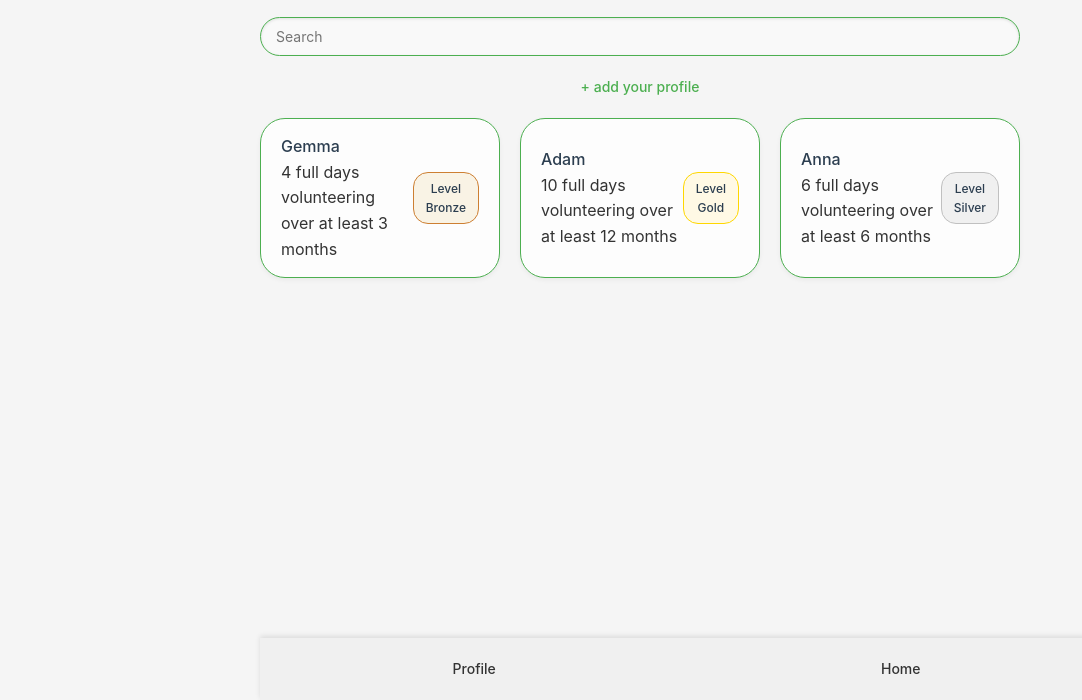
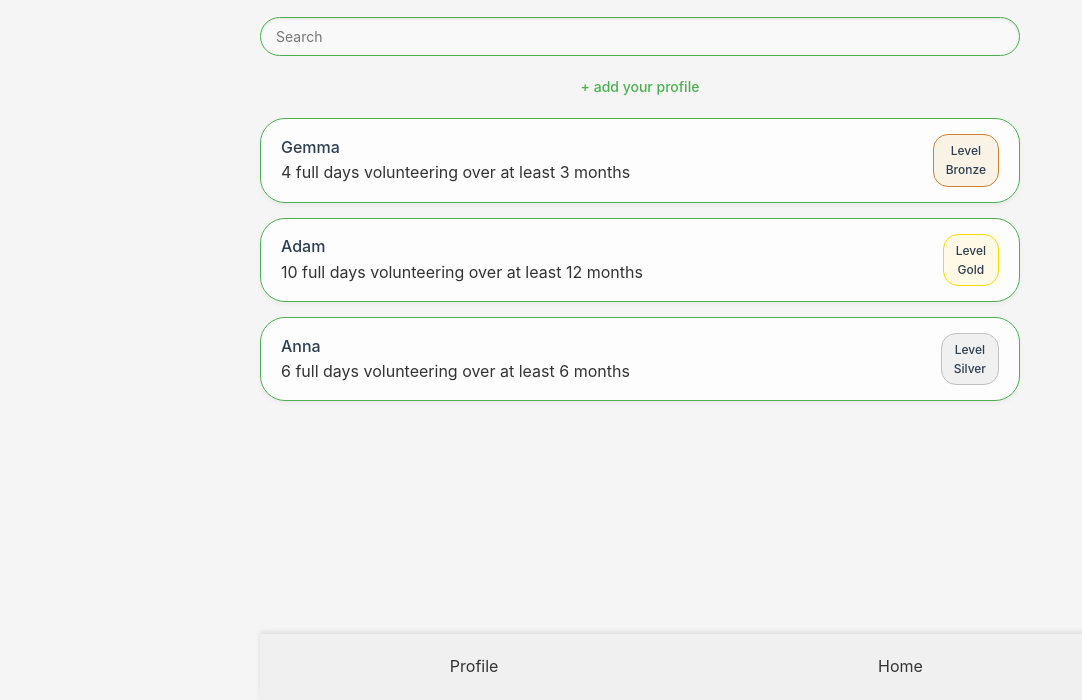
Before and after one commit to tkellett/naturehero, a plain HTML site: page social.html in a window 1280 px wide. Shown: the part 100-800 px from the top of the page, without its empty margins (0-1082 px from the left). Drawn offline with Linux system fonts and the light colour scheme.

Commit message:
css file changed

```diff
--- a/css/style.css
+++ b/css/style.css
@@ -43,15 +43,14 @@ body {
 
 /* Navigation */
 .navigation {
+    position: fixed;
+    bottom: 0;
+    width: 100%;
     display: flex;
     justify-content: space-around;
     background: #f0f0f0;
     padding: 10px 0;
     box-shadow: 0 -2px 5px rgba(0, 0, 0, 0.1);
-    position: fixed;
-    bottom: 0;
-    width: 100%;
-    z-index: 1000; /* Ensure it stays on top of other content */
 }
 
 .nav-button {
@@ -59,8 +58,6 @@ body {
     text-decoration: none;
     color: #333;
     transition: color 0.3s;
-    font-size: 14px;
-    font-weight: 500;
 }
 
 .nav-button.active {
@@ -323,14 +320,12 @@ h1 {
 /* Responsive Design */
 @media (min-width: 768px) {
     .contact-list {
-        display: grid;
-        grid-template-columns: repeat(2, 1fr);
-        gap: 20px;
+        grid-template-columns: 1fr;
+    }
+    .add-task{
+        flex-wrap: wrap;
+    }
+    #new-task{
+        max-width: none;
     }
 }
-
-@media (min-width: 1024px) {
-    .contact-list {
-        grid-template-columns: repeat(3, 1fr);
-    }
-}
```
